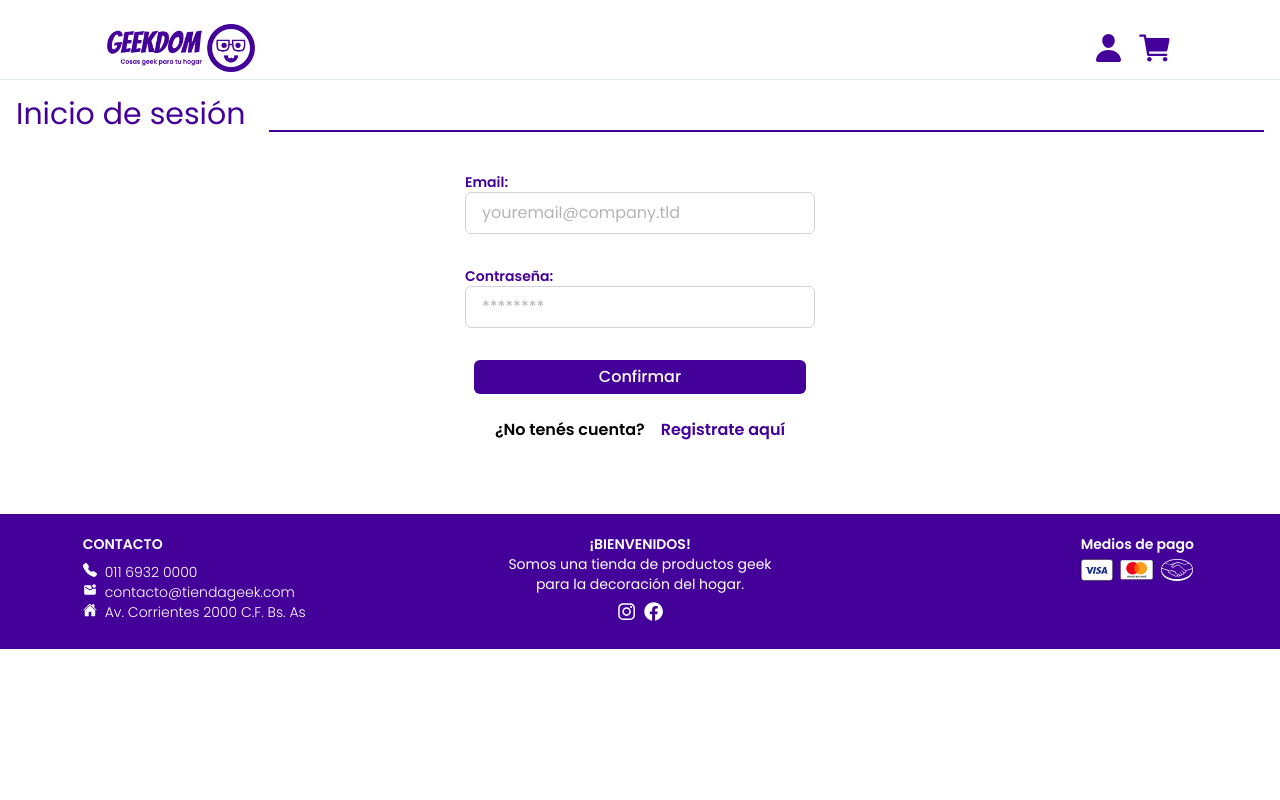
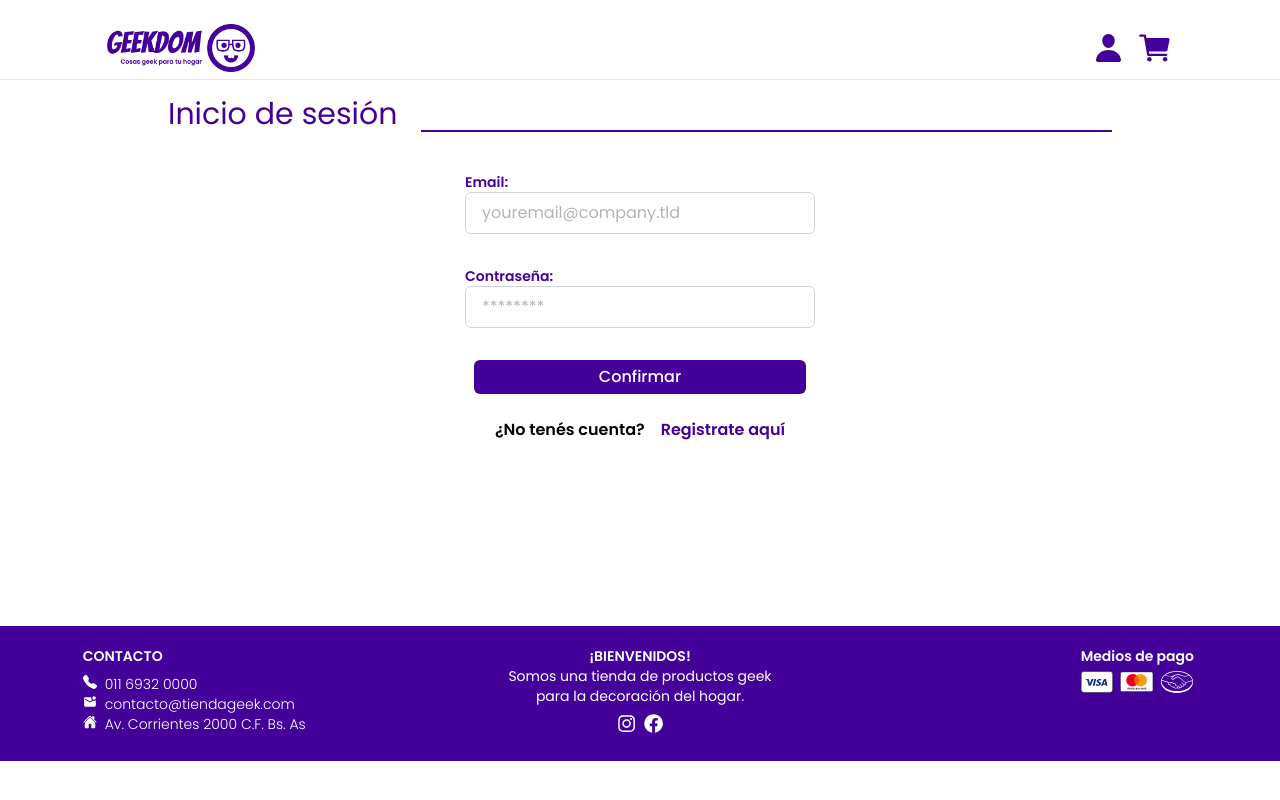
Before and after one commit to Luciobio/GeekDom-Clon, a React (Vite) app: page /login in a window 1280 px wide. Built offline with nearby package versions, Linux system fonts and the light colour scheme; no server answers; the database is empty.

Commit message:
last update

```diff
--- a/src/pages/Login.jsx
+++ b/src/pages/Login.jsx
@@ -37,14 +37,14 @@ const Login = () => {
 
   return (
     <>
-      <div className="m-2 p-2 flex items-end">
+      <div className="m-2 p-2 w-3/4 mx-auto flex items-end">
         <h1 className="mr-6 text-[#430199] text-3xl">
           Inicio de sesión
         </h1>
         <div className="flex-grow h-0.5 bg-[#430199]"></div>
       </div>
 
-      <div className="flex flex-col items-center justify-center mt-2 rounded-lg p-6 w-3/4 h-full mx-auto bg-white">
+      <div className="flex flex-col items-center justify-center mt-2 rounded-lg p-6 w-3/4 h-full mx-auto bg-white my-36">
         <form onSubmit={handleSubmit} className="flex flex-col text-left gap-4 mb-2 items-center justify-center space-y-4">
 
           <div className='flex flex-col'>
```
